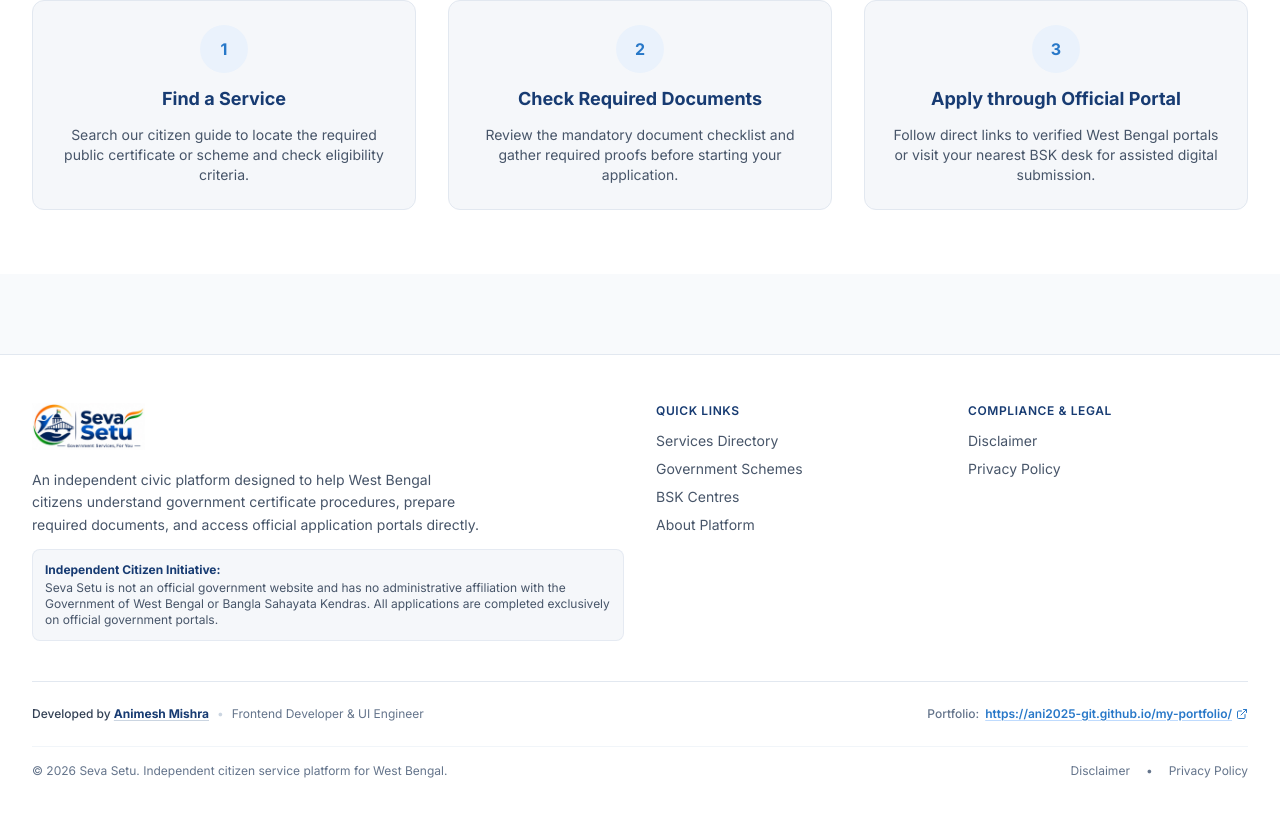
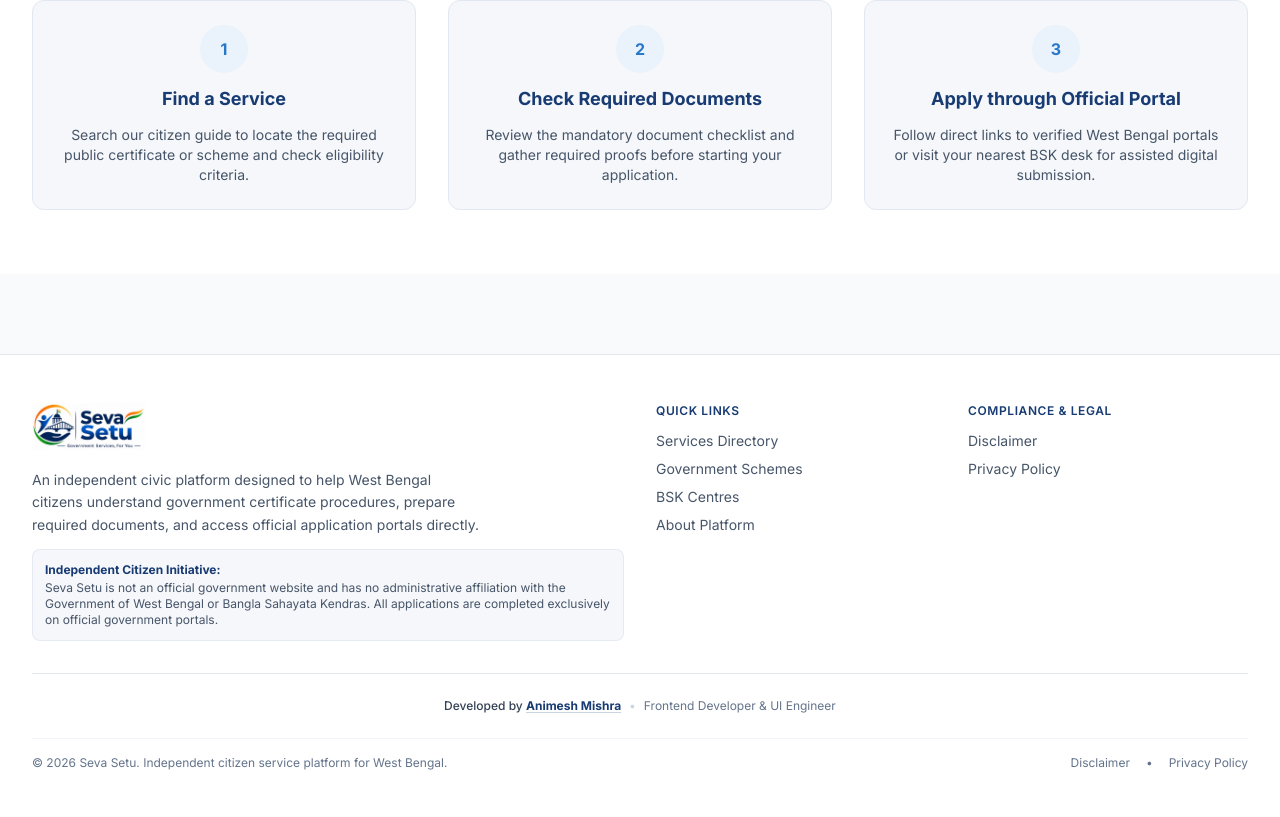
Before and after one commit to Ani2025-git/Sevasetu, a React (Vite) app in the folder frontend/: page / in a window 1280 px wide. Shown: the part 2768-3585 px from the top of the page. Built offline with nearby package versions, Linux system fonts and the light colour scheme; no server answers.

Commit message:
Streamline footer developer credit to name link and role subtitle

```diff
--- a/frontend/src/components/Footer.jsx
+++ b/frontend/src/components/Footer.jsx
@@ -1,6 +1,5 @@
 import React from 'react';
 import { Link } from 'react-router-dom';
-import { ExternalLink } from 'lucide-react';
 
 const Footer = () => {
   return (
@@ -71,8 +70,7 @@ const Footer = () => {
         </div>
 
         {/* Developer Credit */}
-        <div className="mt-10 pt-6 border-t border-slate-200 flex flex-col md:flex-row items-center justify-between gap-4 text-xs">
-          <div className="flex flex-col sm:flex-row sm:items-center gap-1.5 sm:gap-2 text-center sm:text-left">
+        <div className="mt-8 pt-6 border-t border-slate-200 flex flex-col sm:flex-row items-center justify-center gap-1.5 sm:gap-2 text-xs text-center">
           <span className="text-slate-700 font-medium">
             Developed by{' '}
             <a
@@ -91,21 +89,6 @@ const Footer = () => {
           </span>
         </div>
 
-          <div className="flex items-center gap-1.5 text-center">
-            <span className="text-slate-500 font-medium">Portfolio:</span>
-            <a
-              href="https://ani2025-git.github.io/my-portfolio/"
-              target="_blank"
-              rel="noopener noreferrer"
-              translate="no"
-              className="inline-flex items-center gap-1 text-[#2878C8] hover:text-[#173B72] font-semibold transition-colors underline decoration-blue-200 hover:decoration-[#173B72] underline-offset-2 notranslate break-all"
-            >
-              <span>https://ani2025-git.github.io/my-portfolio/</span>
-              <ExternalLink className="w-3 h-3 shrink-0" />
-            </a>
-          </div>
-        </div>
-
         {/* Bottom Bar */}
         <div className="mt-6 pt-4 border-t border-slate-100 flex flex-col sm:flex-row items-center justify-between text-xs text-slate-500 gap-3">
           <p>© {new Date().getFullYear()} Seva Setu. Independent citizen service platform for West Bengal.</p>
```
Lines whose indentation alone changed are shown as unchanged.
